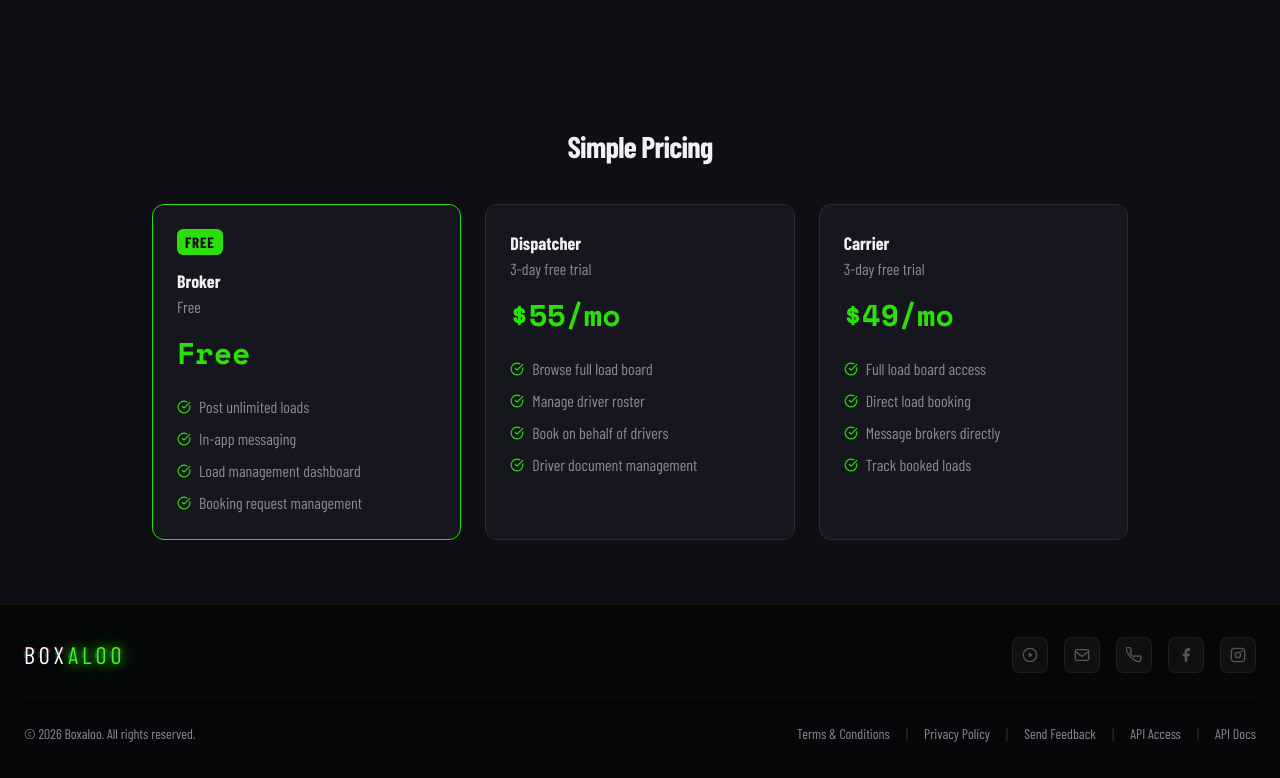
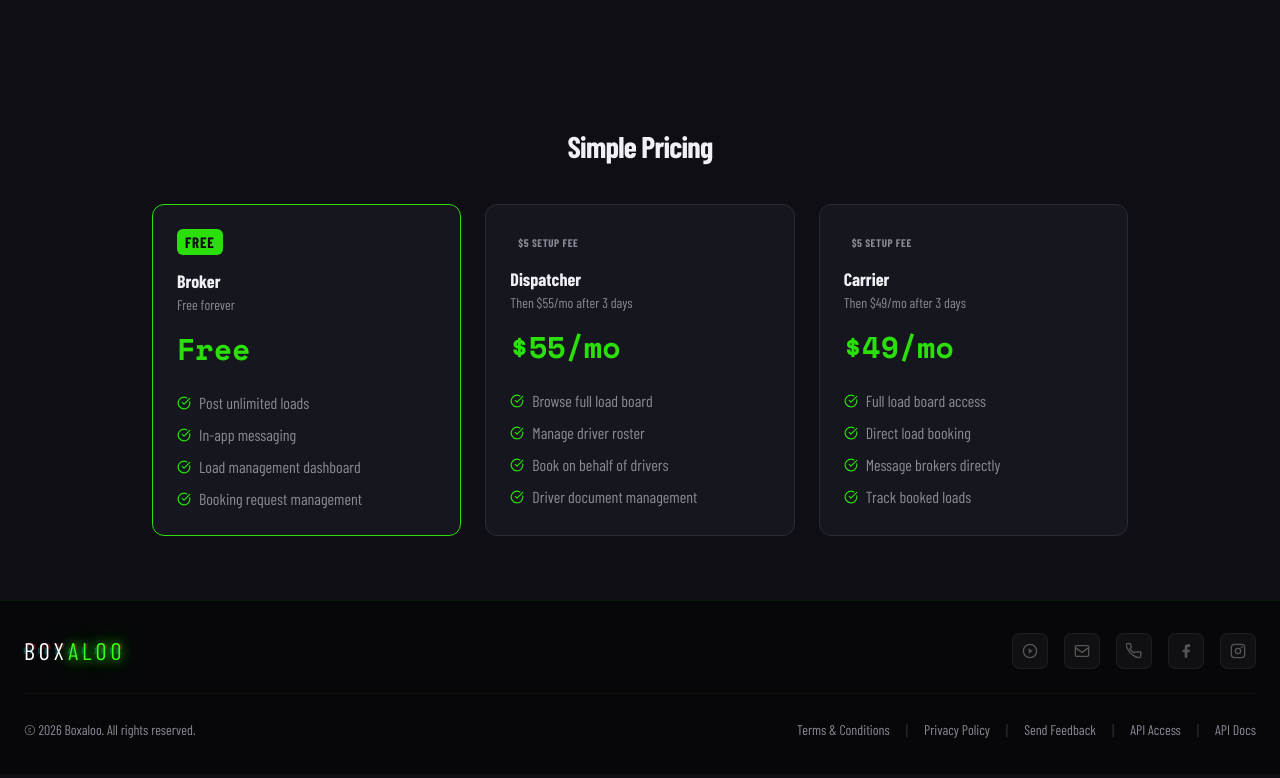
Before and after one commit to Pittbyte882/Boxaloo, a Next.js app: page / in a window 1280 px wide. Shown: the part 1011-1789 px from the top of the page. Built offline with nearby package versions, Linux system fonts and the light colour scheme; a web font is replaced by a local one.

Commit message:
change free to $5

```diff
--- a/app/page.tsx
+++ b/app/page.tsx
@@ -567,16 +567,19 @@ export default function HomePage() {
           </h2>
           <div className="grid grid-cols-1 md:grid-cols-3 gap-6">
                     {[
-              { role: "Broker", trial: "Free", price: "Free", features: ["Post unlimited loads", "In-app messaging", "Load management dashboard", "Booking request management"] },
-              { role: "Dispatcher", trial: "3-day free trial", price: "$55/mo", features: ["Browse full load board", "Manage driver roster", "Book on behalf of drivers", "Driver document management"] },
-              { role: "Carrier", trial: "3-day free trial", price: "$49/mo", features: ["Full load board access", "Direct load booking", "Message brokers directly", "Track booked loads"] },
+          { role: "Broker", badge: "Free", setup: null, trial: "Free forever", price: "Free", features: ["Post unlimited loads", "In-app messaging", "Load management dashboard", "Booking request management"] },
+          { role: "Dispatcher", badge: null, setup: "$5 setup fee", trial: "Then $55/mo after 3 days", price: "$55/mo", features: ["Browse full load board", "Manage driver roster", "Book on behalf of drivers", "Driver document management"] },
+          { role: "Carrier", badge: null, setup: "$5 setup fee", trial: "Then $49/mo after 3 days", price: "$49/mo", features: ["Full load board access", "Direct load booking", "Message brokers directly", "Track booked loads"] },
         ].map((plan) => (
           <div key={plan.role} className={cn("rounded-xl border bg-card p-6", plan.role === "Broker" ? "border-primary" : "border-border")}>
-                {plan.role === "Broker" && (
-                  <Badge className="bg-primary text-primary-foreground border-0 text-[15px] font-bold uppercase tracking-wider mb-3">Free</Badge>
+            {plan.badge && (
+              <Badge className="bg-primary text-primary-foreground border-0 text-[15px] font-bold uppercase tracking-wider mb-3">{plan.badge}</Badge>
+            )}
+            {plan.setup && (
+              <Badge className="bg-accent text-muted-foreground border-0 text-[11px] font-bold uppercase tracking-wider mb-3">{plan.setup}</Badge>
             )}
             <h3 className="text-lg font-bold text-foreground">{plan.role}</h3>
-                <p className="text-md text-muted-foreground mb-4">{plan.trial}</p>
+            <p className="text-sm text-muted-foreground mb-4">{plan.trial}</p>
             <p className="text-3xl font-bold font-mono text-primary mb-6">{plan.price}</p>
             <ul className="flex flex-col gap-2">
               {plan.features.map((f) => (
```
Lines whose indentation alone changed are shown as unchanged.
